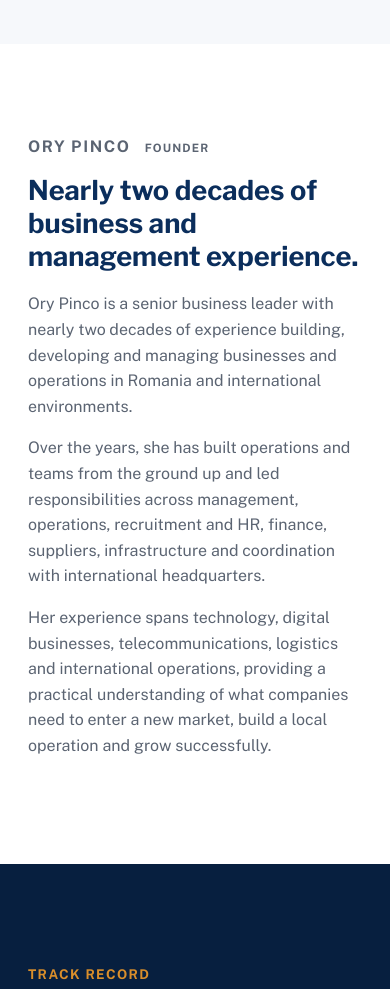
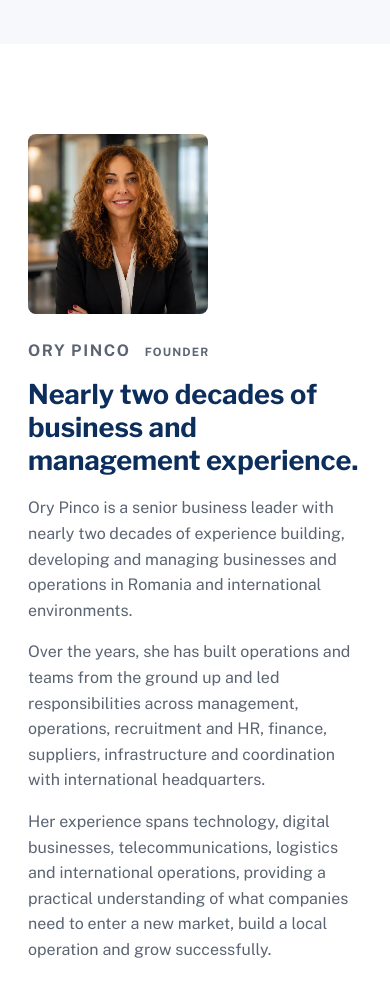
Before and after one commit to orypinco/ory-pinco-site, a plain HTML site: page en/about/index.html in a window 390 px wide. Shown: the part 1120-2109 px from the top of the page. Drawn offline with nearby package versions, Linux system fonts and the light colour scheme.

Commit message:
Add Ory Pinco founder portrait photo to About page (EN + HE)
- Add images/ory-pinco-founder.webp
- Add two-column founder-layout (photo + bio text) with RTL-aware grid placement
- Stack to a single column with a smaller photo on mobile

Co-Authored-By: Claude Sonnet 5 <noreply@anthropic.com>

```diff
--- a/css/style.css
+++ b/css/style.css
@@ -279,11 +279,18 @@ html[dir="rtl"] .process-flow li::after { content: "\2190"; }
 .approach p { color: var(--muted); font-size: 1rem; margin: 0 0 16px; }
 
 .founder { padding: 90px 0; background: var(--white); }
-.founder-inner { max-width: 780px; }
+.founder-inner { max-width: 840px; }
+.founder-layout { display: grid; grid-template-columns: 220px 1fr; gap: 44px; align-items: start; }
+.founder-photo { aspect-ratio: 1 / 1; border-radius: 8px; overflow: hidden; background: var(--paper); }
+.founder-photo img { width: 100%; height: 100%; object-fit: cover; display: block; }
 .founder-kicker { display: flex; align-items: baseline; gap: 14px; margin-bottom: 14px; flex-wrap: wrap; }
 .founder-kicker .eyebrow { margin: 0; }
 .founder-role { font-size: 0.72rem; font-weight: 700; letter-spacing: 0.1em; text-transform: uppercase; color: var(--muted); }
 .founder p { color: var(--muted); font-size: 1rem; margin: 0 0 16px; max-width: 720px; }
+@media (max-width: 620px) {
+  .founder-layout { grid-template-columns: 1fr; gap: 24px; }
+  .founder-photo { max-width: 180px; }
+}
 
 .team { padding: 90px 0; background: var(--paper); }
 .team-inner { max-width: 780px; }
--- a/en/about/index.html
+++ b/en/about/index.html
@@ -76,6 +76,11 @@
 
   <section class="founder reveal">
     <div class="container founder-inner">
+      <div class="founder-layout">
+        <div class="founder-photo">
+          <img src="/images/ory-pinco-founder.webp" alt="Ory Pinco, Founder" loading="lazy">
+        </div>
+        <div class="founder-content">
           <div class="founder-kicker">
             <p class="eyebrow" data-i18n="aboutPage.founder.eyebrow">ORY PINCO</p>
             <span class="founder-role" data-i18n="aboutPage.founder.role">FOUNDER</span>
@@ -84,6 +89,8 @@
           <p data-i18n="aboutPage.founder.p1">Ory Pinco is a senior business leader with nearly two decades of experience building, developing and managing businesses and operations in Romania and international environments.</p>
           <p data-i18n="aboutPage.founder.p2">Over the years, she has built operations and teams from the ground up and led responsibilities across management, operations, recruitment and HR, finance, suppliers, infrastructure and coordination with international headquarters.</p>
           <p data-i18n="aboutPage.founder.p3">Her experience spans technology, digital businesses, telecommunications, logistics and international operations, providing a practical understanding of what companies need to enter a new market, build a local operation and grow successfully.</p>
+        </div>
+      </div>
     </div>
   </section>
 
```
Also changed, not shown: he/about/index.html (+7 -0 lines), images/ory-pinco-founder.webp (added). Lines whose indentation alone changed are shown as unchanged.
